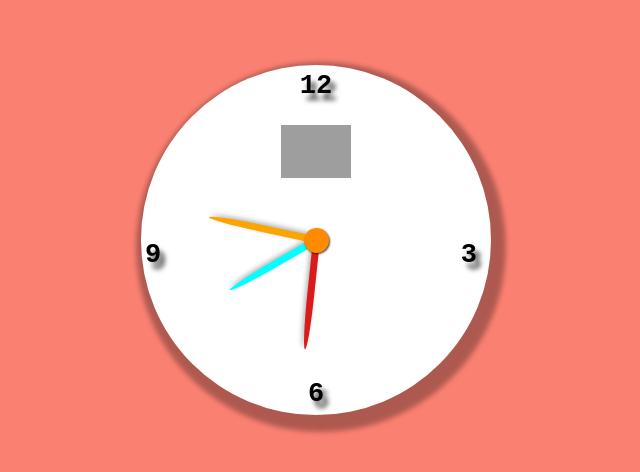
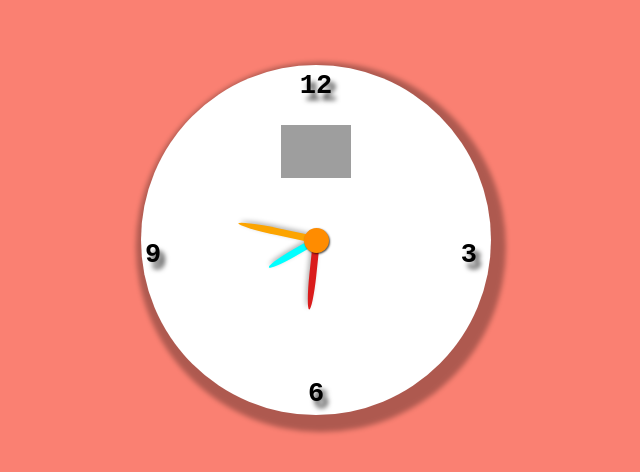
Before and after one commit to godomparticle/goodTime, a plain HTML site: page index.html in a window 1280 px wide. Shown: the part 160-632 px from the top of the page, without its empty margins (324-964 px from the left). Drawn offline with Linux system fonts and the light colour scheme; grey boxes are pictures that could not be loaded.

Commit message:
Update styles.css

```diff
--- a/styles.css
+++ b/styles.css
@@ -94,7 +94,7 @@ img{
     background-color: rgb(218, 27, 27);
     width: 7px;
     position: absolute;
-    height: 110px;
+    height: 70px;
     transform-origin: bottom center;
 bottom: 50%;
 z-index: 3;
@@ -105,12 +105,12 @@ box-shadow: 2px 2px 5px rgba(0, 0, 0, 0.3);
 }
 .arrows .hour{
 
- height: 100px;
+ height: 55px;
     transform: rotate(30deg);
     background-color: aqua;
 }
 .arrows .second{
-
+   height:80px;
     background-color:rgb(252, 164, 0);
         transform: rotate(250deg);
     }
```
